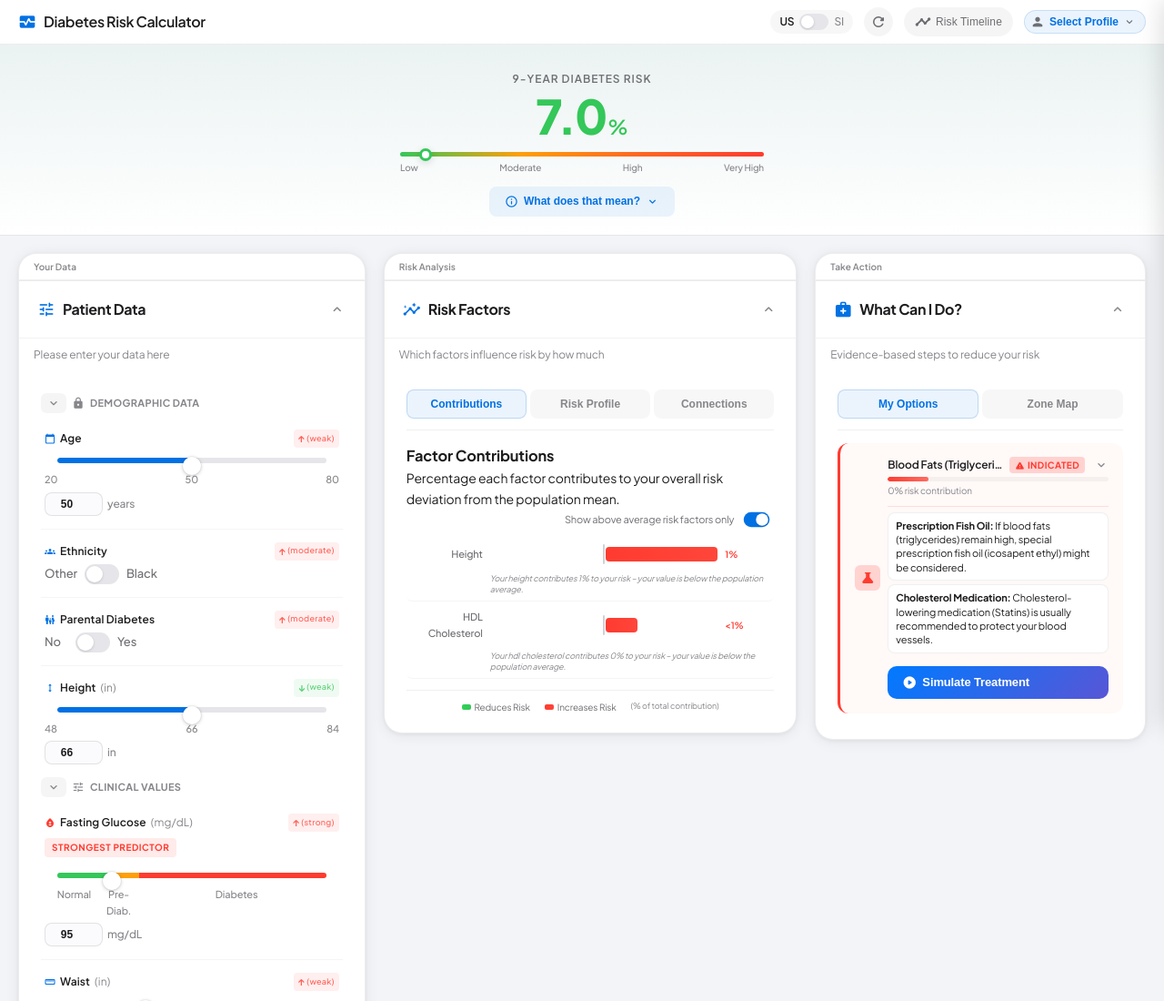
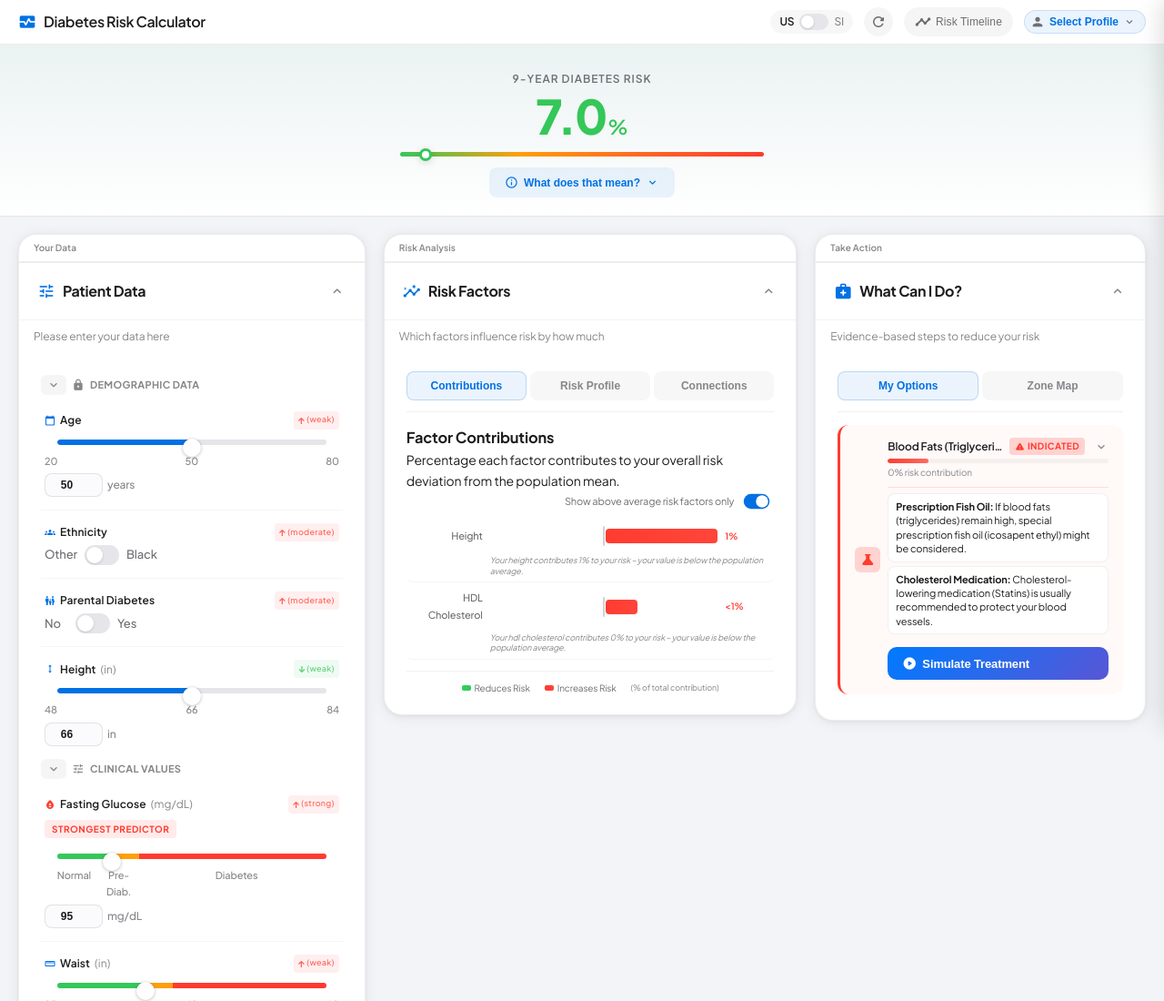
Before and after one commit to hcmrc/Diabetes_Calculator, a plain HTML site: page index.html in a window 1280 px wide. Shown: the top 1100 px of the page at 91% size. Drawn offline with Linux system fonts and the light colour scheme.

Commit message:
Remove Low/Moderate/High/Very High labels from risk bar slider
Co-Authored-By: Claude Sonnet 4.6 <noreply@anthropic.com>

```diff
--- a/index.html
+++ b/index.html
@@ -113,12 +113,6 @@
         <div class="hero-risk-bar">
             <div class="risk-bar-track">
                 <div class="risk-bar-marker" id="risk-bar-marker"></div>
-            </div>
-            <div class="risk-bar-labels">
-                <span>Low</span>
-                <span>Moderate</span>
-                <span>High</span>
-                <span>Very High</span>
             </div>
         </div>
         <button id="expandHeroBtn" type="button" class="btn-expand-hero" aria-expanded="false">
```
